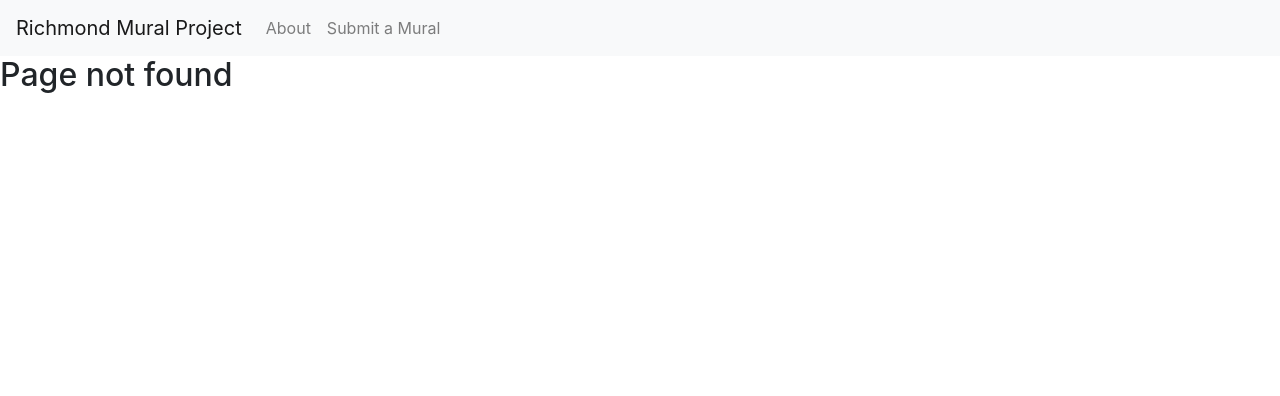
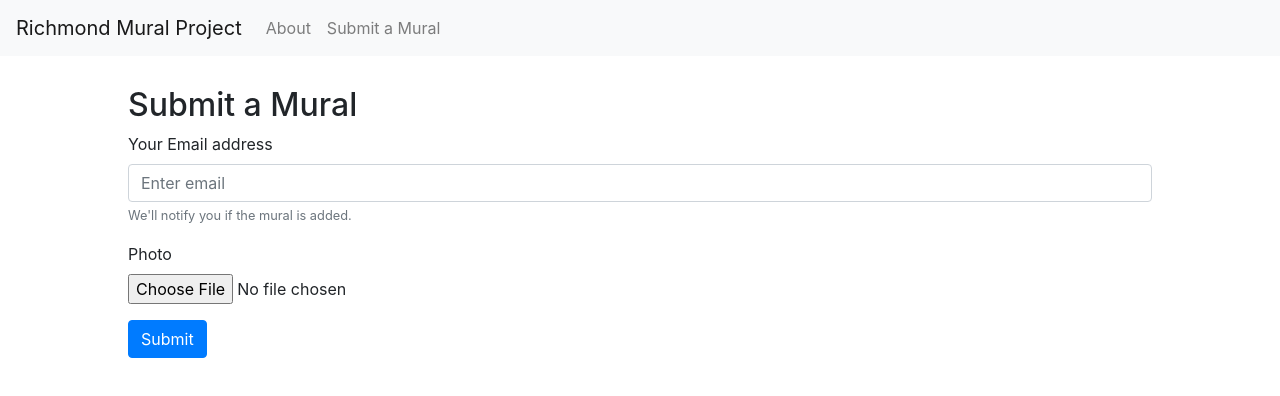
Before and after one commit to Rodrun/richmondmurals, a React (Create React App) app in the folder client/: page /submitviewer in a window 1280 px wide. Before the commit this address had no page. Shown: the top 396 px of the page. Built offline with nearby package versions, Linux system fonts and the light colour scheme; the HTML template or start-up script is replaced by a standard one.

Commit message:
progress on mural submission post

```diff
--- a/client/src/Navigation.js
+++ b/client/src/Navigation.js
@@ -25,8 +25,8 @@ class Navigation extends Component {
                     <Route exact path="/" component={Mapbox}/>
                     <Route exact path="/about" component={About}/>
                     <Route exact path="/submit" component={Submit}/>
-                    <Route exact path="/artistsubmission" component={SubmitArtist}/>
-                    <Route exact path="/viewersubmission" component={SubmitViewer}/>
+                    <Route exact path="/submitartist" component={SubmitArtist}/>
+                    <Route exact path="/submitviewer" component={SubmitViewer}/>
                     <Route render={function () {
                         return <h2> Page not found</h2>
                     }} />
--- a/client/src/Submit.js
+++ b/client/src/Submit.js
@@ -7,7 +7,7 @@ import viewerSubmission from './images/viewersubmission.jpg';
 class Submit extends Component {
     render() {
         return (
-            <div class="pageContainer">
+            <div className="pageContainer">
                 <Container>
                     <Row>
                         <Col xs={12} md={6}>
@@ -18,7 +18,7 @@ class Submit extends Component {
                                     <Card.Text>
                                     Are you a muralist wanting to get your mural on this site?
                                     </Card.Text>
-                                    <a href="/artistsubmission" as={Link} to="/artistsubmission" class="btn btn-primary">Submit your mural</a>
+                                    <a href="/submitartist" as={Link} to="/submitartist" className="btn btn-primary">Submit your mural</a>
                                 </Card.Body>
                             </Card>
                         </Col>
@@ -30,7 +30,7 @@ class Submit extends Component {
                                     <Card.Text>
                                     See a mural you think should be on this site?
                                     </Card.Text>
-                                    <a href="/viewersubmission" as={Link} to="/viewersubmission" class="btn btn-primary">Submit a mural</a>
+                                    <a href="/submitviewer" as={Link} to="/submitviewer" className="btn btn-primary">Submit a mural</a>
                                 </Card.Body>
                             </Card>
                         </Col>
--- a/client/src/SubmitArtist.js
+++ b/client/src/SubmitArtist.js
@@ -4,7 +4,7 @@ import { Form, Button } from 'react-bootstrap';
 class SubmitArtist extends Component {
     render() {
         return (
-            <div class="pageContainer">
+            <div className="pageContainer">
                 <h2>Submit Your Mural</h2>
                 <Form>
 
--- a/client/src/SubmitViewer.js
+++ b/client/src/SubmitViewer.js
@@ -2,11 +2,25 @@ import React, { Component } from 'react';
 import { Form, Button } from 'react-bootstrap';
 
 class SubmitViewer extends Component {
+    callBackendAPI = async () => {
+        var formData = new FormData();
+        var email = document.querySelector("input[type='email']");
+        formData.append('email', email);
+
+        const response = await fetch('api/submitviewer', {
+            method: 'POST',
+            body: formData
+        });
+        if (response.status !== 200) {
+            throw Error(response.statusText);
+        }
+    }
+
     render() {
         return (
-            <div class="pageContainer">
+            <div className="pageContainer">
                 <h2>Submit a Mural</h2>
-                <Form>
+                <Form onSubmit={this.callBackendAPI}>
                     <Form.Group controlId="formBasicEmail">
                         <Form.Label>Your Email address</Form.Label>
                         <Form.Control type="email" placeholder="Enter email" />
```
Also changed, not shown: 1 other file (tests, documents, lock files or other folders).
